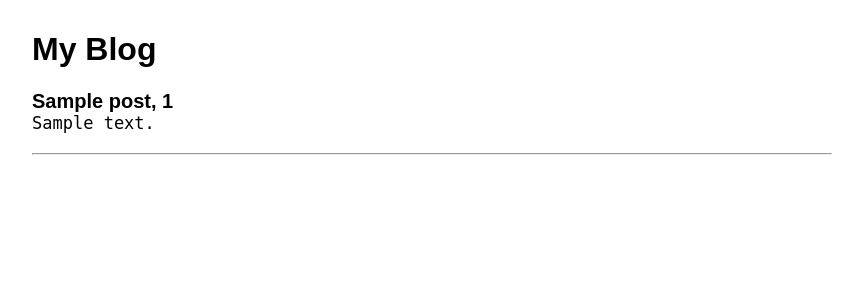
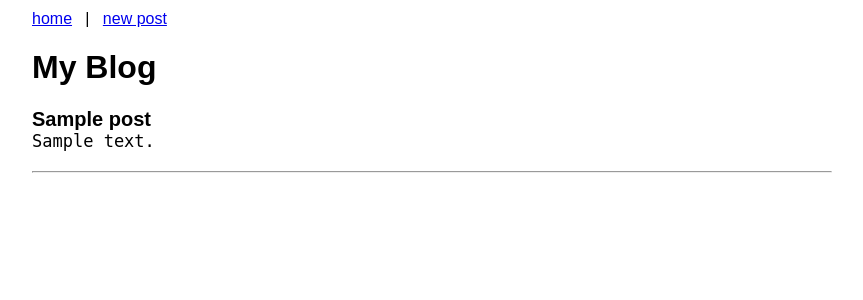
Before and after one commit to stellel/build-a-blog, a Python web app: template templates/blog.html in a window 1280 px wide. Shown: the top 300 px of the page, without its empty margins (208-1071 px from the left). Run offline with Jinja, Linux system fonts and the light colour scheme; the template is opened without the code that fills it: most values are stand-ins (such as "Sample title", 1, 10 or a date in 2020).

Commit message:
added top nav

```diff
--- a/templates/base.html
+++ b/templates/base.html
@@ -59,6 +59,9 @@
 	</style>
 </head>
 <body>
+	<nav>
+        <a href="/blog">home</a>&nbsp;&nbsp; | &nbsp;&nbsp;<a href="/blog/newpost">new post</a>
+    </nav>
 
 <h1>My Blog</h1>
 
--- a/templates/blog.html
+++ b/templates/blog.html
@@ -4,7 +4,7 @@
 
 {% for post in posts %}
 	<div class="post">
-		<div class = "post_title">{{post.title}}, {{post.id}}</div>
+		<div class = "post_title">{{post.title}}</div>
 		<pre class = "post_body">{{post.post_body}}</pre>
 	</div>
 	<hr>
```
Also changed, not shown: main.py (+4 -3 lines), 1 other file.
